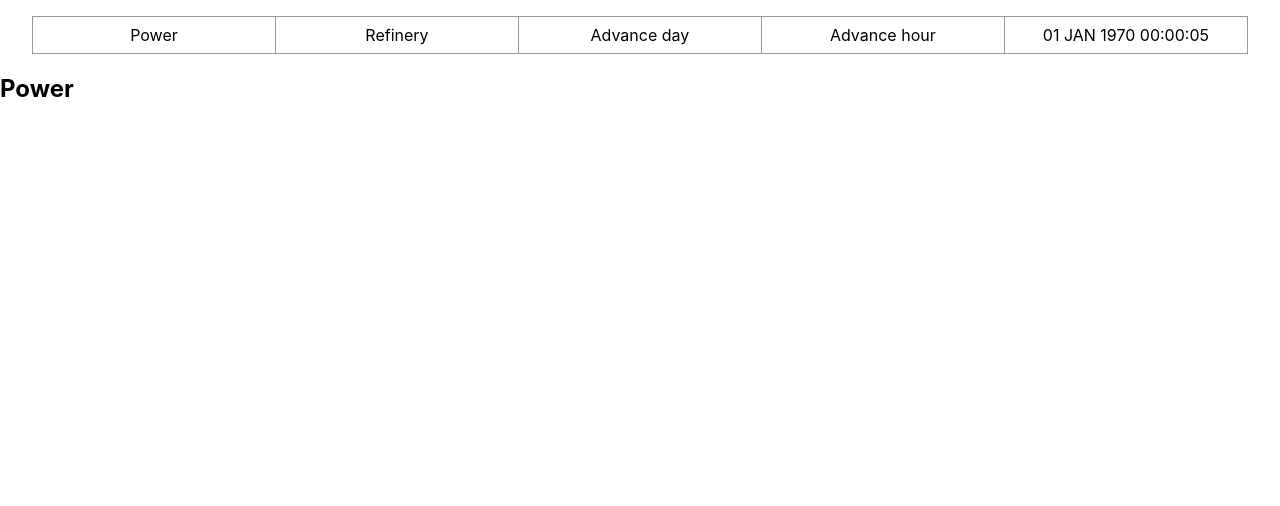
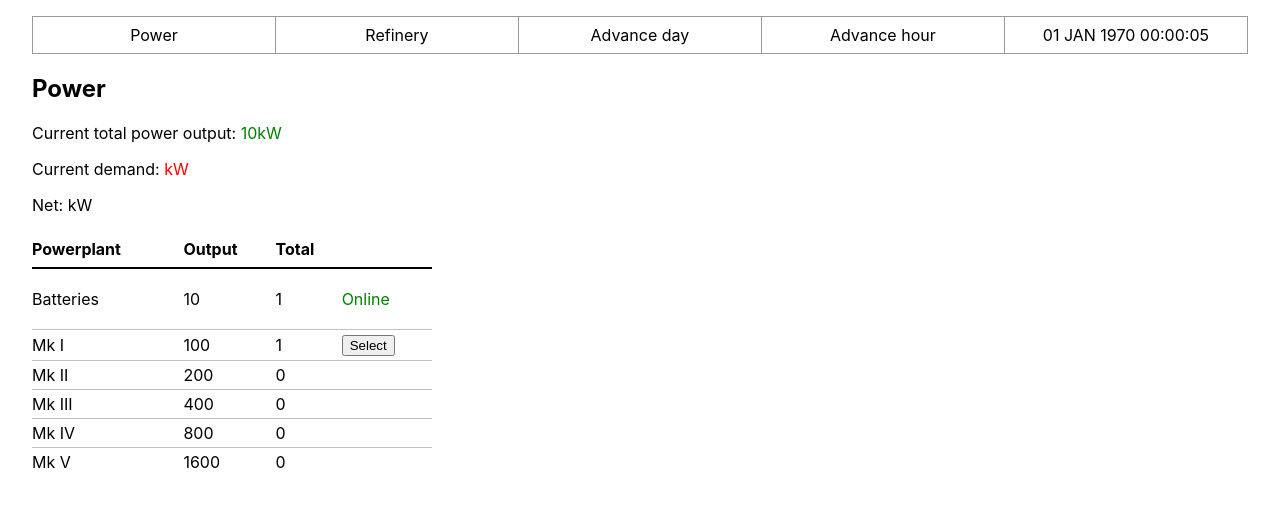
Before and after one commit to RJRandell79/moon-colony, a React (Create React App) app: page /power in a window 1280 px wide. Shown: the top 506 px of the page. Built offline with nearby package versions, Linux system fonts and the light colour scheme.

Commit message:
refactor: add `power` functionality

```diff
--- a/src/App.js
+++ b/src/App.js
@@ -14,6 +14,17 @@ const App = () => {
   const [dateTime, setDateTime] = useState(
     new Date(Date.UTC(1970, 0, 1, 0, 0, 0, 0))
   );
+  const [currentPowerOutput, setCurrentPowerOutput] = useState(10);
+  const [powerPlants, setPowerPlants] = useState(
+    [
+      { id: 1, powerplant: 'Batteries', output: 10, total: 1, installed: true },
+      { id: 2, powerplant: 'Mk I', output: 100, total: 1, installed: false },
+      { id: 3, powerplant: 'Mk II', output: 200, total: 0, installed: false },
+      { id: 4, powerplant: 'Mk III', output: 400, total: 0, installed: false },
+      { id: 5, powerplant: 'Mk IV', output: 800, total: 0, installed: false },
+      { id: 6, powerplant: 'Mk V', output: 1600, total: 0, installed: false }
+    ]
+  );
   const [elements, setElements] = useState(
     [
       { element: 'Aluminum', amount: 0, rate: 13 },
@@ -28,6 +39,17 @@ const App = () => {
     ]
   );
   const [refineryActive, setRefineryActive] = useState('0');
+
+  const installPower = (selected_id) => {
+    const updatedPower = powerPlants.map((powerplant) => {
+      if (selected_id === powerplant.id) {
+        setCurrentPowerOutput(powerplant.output);
+        return { ...powerplant, installed: true }
+      }
+      return { ...powerplant, installed: false }
+    });
+    setPowerPlants(updatedPower);
+  }
 
   const toggleRefining = (value) => {
     setRefineryActive(value);
@@ -93,7 +115,7 @@ const App = () => {
           </div>
           <Routes>
             <Route path="/" element={<Home />} />
-            <Route path="power" element={<Power />} />
+            <Route path="power" element={<Power powerplants={powerPlants} currentPowerOutput={currentPowerOutput} installPower={installPower} />} />
             <Route path="refinery" element={<Refinery elements={elements} refineryActive={refineryActive} toggleRefining={toggleRefining} />} />
           </Routes>
         </Router>
--- a/src/departments/Power.js
+++ b/src/departments/Power.js
@@ -1,10 +1,40 @@
 import * as React from 'react';
+import './Power.scss';
 
-const Power = () => {
+const Power = ({installPower, powerplants, currentPowerOutput}) => {
+
     return (
-        <div>
-            <h2>Power</h2>
-        </div>
+        <section className="container">
+            <article>
+                <h2>Power</h2>
+                <p>Current total power output: <span className="supply">{currentPowerOutput}kW</span></p>
+                <p>Current demand: <span className="demand">kW</span></p>
+                <p>Net: <span>kW</span></p>
+                <table className="power" cellPadding={0} cellSpacing={0} border={0}>
+                    <thead>
+                        <tr>
+                            <th>Powerplant</th>
+                            <th>Output</th>
+                            <th>Total</th>
+                            <th></th>
+                        </tr>
+                    </thead>
+                    <tbody>
+                        {powerplants.map(({id, powerplant, output, total, installed}) => {
+                            let btn = '';
+                            if(total >= 1 && !installed) {
+                                btn = <button type="button" onClick={() => installPower(id)}>Select</button>;
+                            } else if(total >= 1 && installed) {
+                                btn = <p className="online">Online</p>
+                            }
+                            return <tr key={id}><td>{powerplant}</td><td>{output}</td><td>{total}</td>
+                            <td>{btn}</td>
+                            </tr>
+                        })}
+                    </tbody>
+                </table>
+            </article>
+        </section>
     )
 }
 export default Power;
--- /dev/null
+++ b/src/departments/Power.scss
@@ -0,0 +1,26 @@
+.power {
+    width: 100%;
+    max-width: 400px;
+    tr {
+        th {
+            padding: 0.5rem 0;
+            text-align: left;
+            border-bottom: 2px solid #000;
+        }
+        td {
+            padding: 0.25rem 0;
+            border-bottom: 1px solid #c2c2c2;
+        }
+        &:last-of-type {
+            td {
+                border-bottom: none;
+            }
+        }
+    }
+}
+.supply, .online {
+    color: green;
+}
+.demand {
+    color: red;
+}
```
